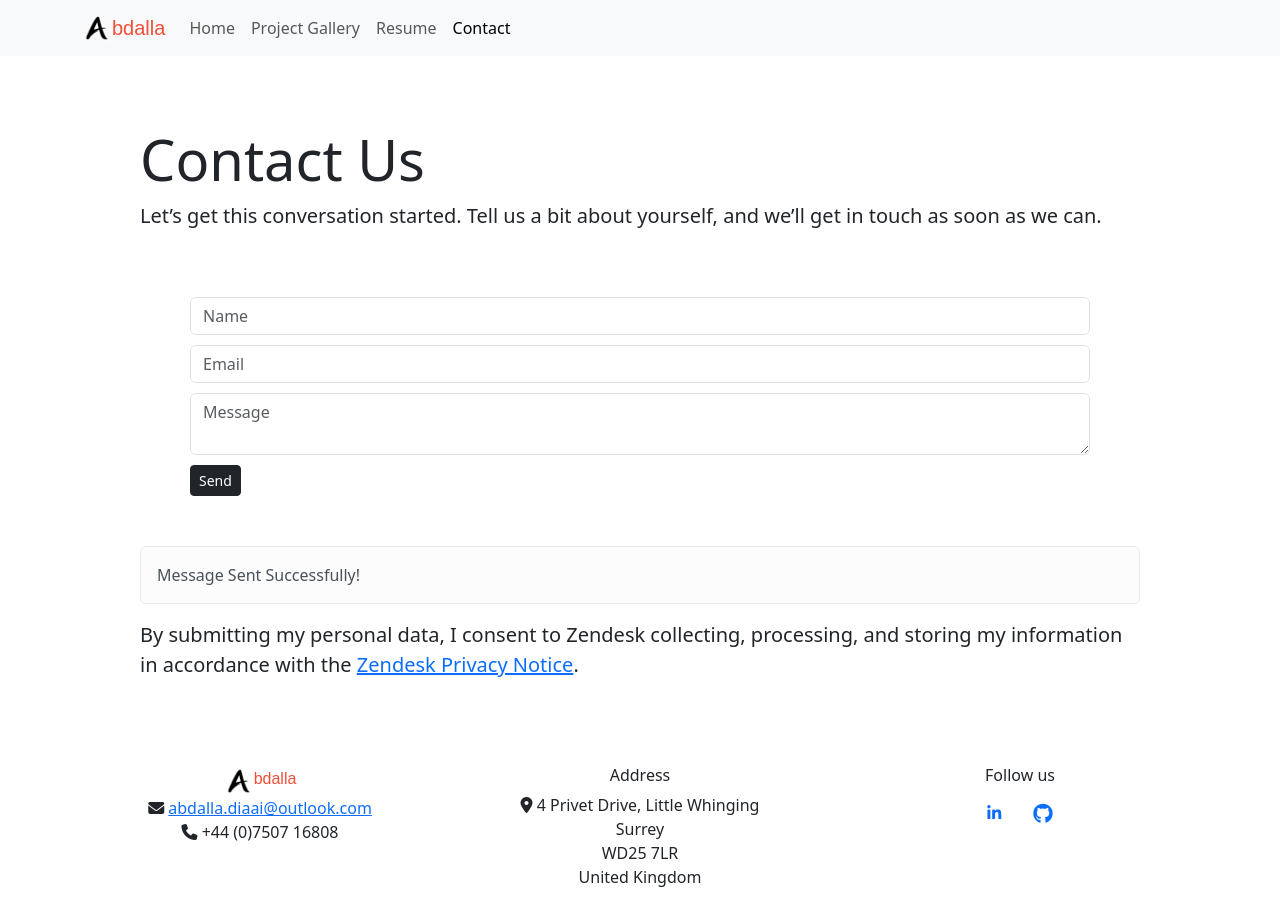
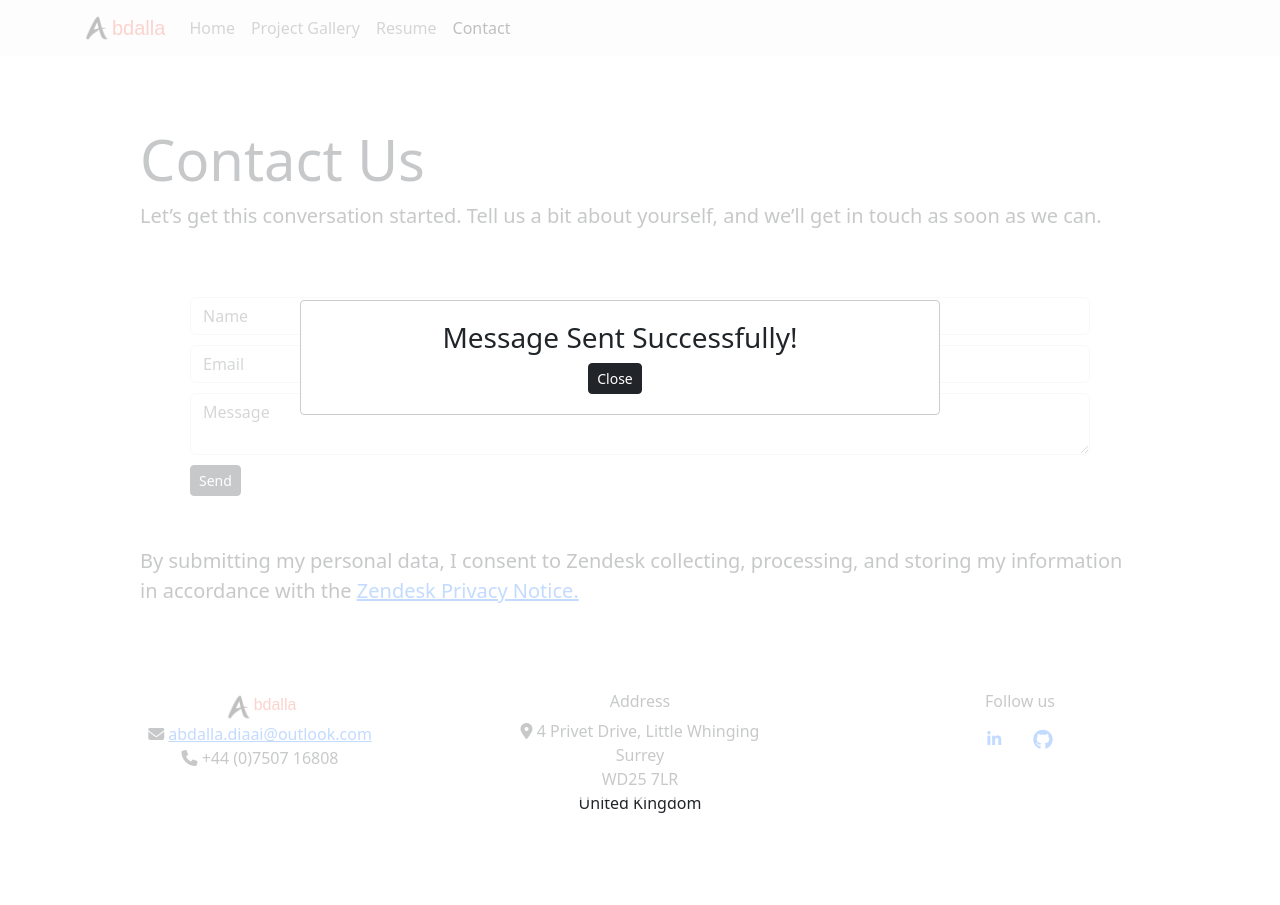
Before and after one commit to abdalla-diaai/my-portfolio, a React (Vite) app: page /contact in a window 1280 px wide. Both pictures are taken after typing "Sample", "name@example.com", "Sample" into the empty fields and a click on the button "Send". After the commit the page ends 831 px from the top, so only its background shows below. Built offline with nearby package versions, Linux system fonts and the light colour scheme.

Commit message:
added modal and styles to footer.

```diff
--- a/package.json
+++ b/package.json
@@ -17,6 +17,7 @@
     "react": "^18.2.0",
     "react-bootstrap": "^2.10.1",
     "react-dom": "^18.2.0",
+    "react-modal": "^3.16.1",
     "react-pdf": "^7.7.1",
     "react-router": "^6.22.2",
     "react-router-dom": "^6.22.2"
--- a/src/components/pages/Contact.jsx
+++ b/src/components/pages/Contact.jsx
@@ -1,15 +1,29 @@
 import React, { useState } from "react";
 import Container from "react-bootstrap/Container";
+import Modal from "react-modal";
+
 import "./styles.css";
 
 export default function Contact() {
+  Modal.setAppElement(document.getElementById("root"));
+
   // Setting initial state to an object
   const [formData, setFormData] = useState({
     name: "",
     email: "",
     message: "",
-    success: "",
   });
+
+  const [open, setOpen] = React.useState(false);
+
+  const handleClose = () => {
+    setOpen(false);
+  };
+
+  const handleOpen = () => {
+    setOpen(true);
+  };
+
   const handleInputChange = (event) => {
     // Getting the value and name of the input which triggered the change
     const { name, value } = event.target;
@@ -29,8 +43,8 @@ export default function Contact() {
       name: "",
       email: "",
       message: "",
-      success: "Message Sent Successfully!",
     });
+    handleOpen();
   };
 
   // Notice how each input has a `value`, `name`, and `onChange` prop
@@ -74,16 +88,20 @@ export default function Contact() {
           Send
         </button>
       </form>
-      <div className="alert alert-light" role="alert">
-        {formData.success}
-      </div>
+      <Modal isOpen={open} id="modal-box">
+        <div className="modal-body">
+          <h3>Message Sent Successfully!</h3>
+        </div>
+        <button className="btn btn-dark btn-sm home-btn" onClick={handleClose}>
+          Close
+        </button>
+      </Modal>
       <p className="lead">
         By submitting my personal data, I consent to Zendesk collecting,
         processing, and storing my information in accordance with the{" "}
         <a href="https://www.zendesk.co.uk/company/agreements-and-terms/privacy-notice/">
-          Zendesk Privacy Notice
+          Zendesk Privacy Notice.
         </a>
-        .
       </p>
     </Container>
   );
--- a/src/components/pages/Home.jsx
+++ b/src/components/pages/Home.jsx
@@ -10,7 +10,7 @@ export default function Home() {
       </h1>
       <p className="lead">
         I am passionate about solving problems that face scientists in
-        scientific research through developing user riendly{" "}
+        scientific research through developing user friendly
         <b>web based tools</b> that facilitate experimental design and improve
         efficiency.
       </p>
--- a/src/components/pages/styles.css
+++ b/src/components/pages/styles.css
@@ -10,7 +10,7 @@
 
 .logo-name {
   color: #f05039;
-    font-family:Arial, Helvetica, sans-serif;
+  font-family: Arial, Helvetica, sans-serif;
 }
 
 .home-btn {
@@ -38,7 +38,7 @@ h2 {
 
 #resume {
   padding: 50px;
-    margin: 50px
+  margin: 50px;
 }
 strong {
   font-size: 5rem;
@@ -72,3 +72,14 @@ b {
   width: 80% !important;
   height: 100% !important;
 }
+
+#modal-box {
+  top: 50%;
+  left: 50%;
+  right: 50%;
+  bottom: 50%;
+  text-align: center;
+  width: 50%;
+  height: min-content;
+  inset: 300px !important;
+}
```
Also changed, not shown: 1 other file (tests, documents, lock files or other folders). Lines whose indentation alone changed are shown as unchanged.
